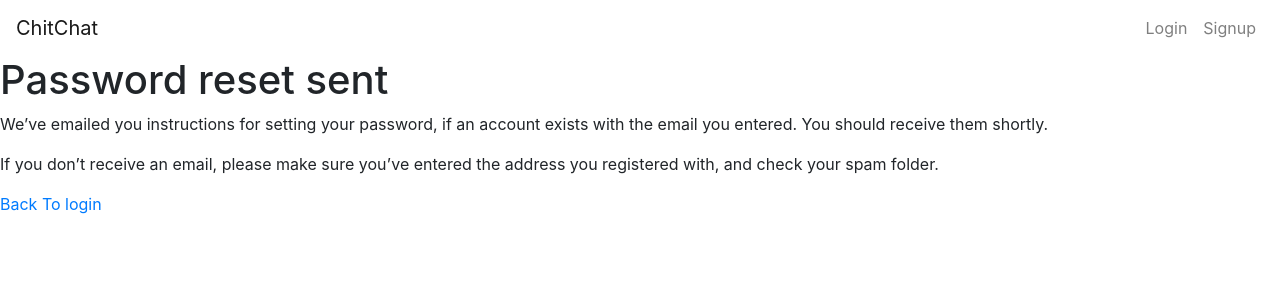
After one commit to Bereket-U/ChitChat, a Django app: page /reset_password_done/ in a window 1280 px wide. The commit adds this page. Shown: the top 300 px of the page. Run offline with Django 3.2, Linux system fonts and the light colour scheme; some libraries are stand-ins or nearby versions.

Commit message:
add password password_reset form and password_reset_done

```diff
--- /dev/null
+++ b/chitchat/main_app/templates/main_app/reset_password_done.html
@@ -0,0 +1,14 @@
+{% extends 'base.html' %} {% block content %}
+
+<h1>Password reset sent</h1>
+<p>
+  We’ve emailed you instructions for setting your password, if an account exists
+  with the email you entered. You should receive them shortly.
+</p>
+<p>
+  If you don’t receive an email, please make sure you’ve entered the address you
+  registered with, and check your spam folder.
+</p>
+
+<a href="{% url 'landing' %}">Back To login </a>
+{% endblock %}
--- a/chitchat/main_app/templates/registration/login.html
+++ b/chitchat/main_app/templates/registration/login.html
@@ -6,4 +6,5 @@
   <input type="submit" class="btn" value="login" />
   <input type="hidden" name="next" value="{{ next }}" />
 </form>
+<p><a href="{% url 'reset_password' %}"> forget your password?</a></p>
 {% endblock %}
--- a/chitchat/main_app/urls.py
+++ b/chitchat/main_app/urls.py
@@ -25,4 +25,6 @@ urlpatterns = [
   path('post/<int:pk>/delete/', views.PostDelete.as_view(), name='post_delete'),
   path('edit_profile/', views.UserEditView.as_view(), name='edit_profile'),
   path('change_password/', views.PasswordsChangeView.as_view(), name='change_password'),
+  path('reset_password/', views.PasswordsResetView.as_view(), name='reset_password'),
+  path('reset_password_done/', views.PasswordsResetDoneView.as_view(), name='reset_password_done'),
 ]
--- a/chitchat/main_app/views.py
+++ b/chitchat/main_app/views.py
@@ -6,8 +6,8 @@ from .models import Post, Comment, Photo
 from django.views.generic import CreateView, UpdateView, DeleteView
 import uuid
 import boto3
-from django.contrib.auth.forms import PasswordChangeForm
-from django.contrib.auth.views import PasswordChangeView
+from django.contrib.auth.forms import PasswordChangeForm, PasswordResetForm
+from django.contrib.auth.views import PasswordChangeView, PasswordResetView, PasswordResetDoneView
 
 
 
@@ -137,3 +137,11 @@ class PasswordsChangeView(PasswordChangeView):
     from_class = PasswordChangeForm
     template_name = 'main_app/change_password_form.html'
     success_url = '/edit_profile/'
+
+class PasswordsResetView(PasswordResetView):
+    from_class = PasswordResetForm
+    template_name = 'main_app/reset_password_form.html'
+    success_url = '/reset_password_done/'
+
+class PasswordsResetDoneView(PasswordResetDoneView):
+    template_name = 'main_app/reset_password_done.html'
```
Also changed, not shown: chitchat/main_app/templates/main_app/reset_password_form.html (added, +14 -0 lines).
